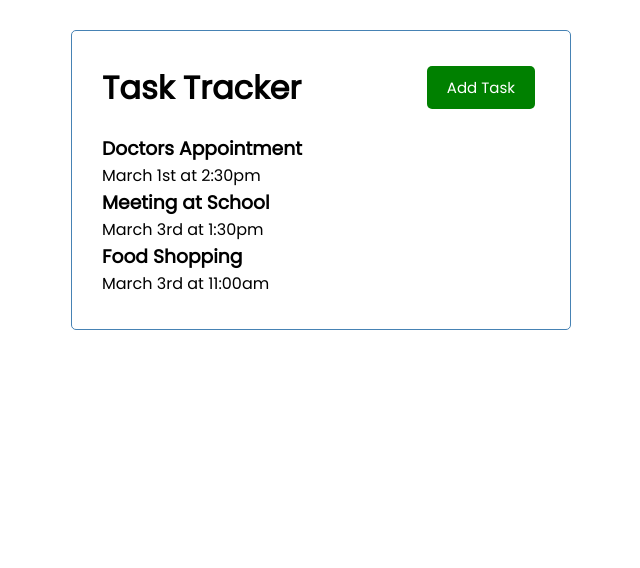
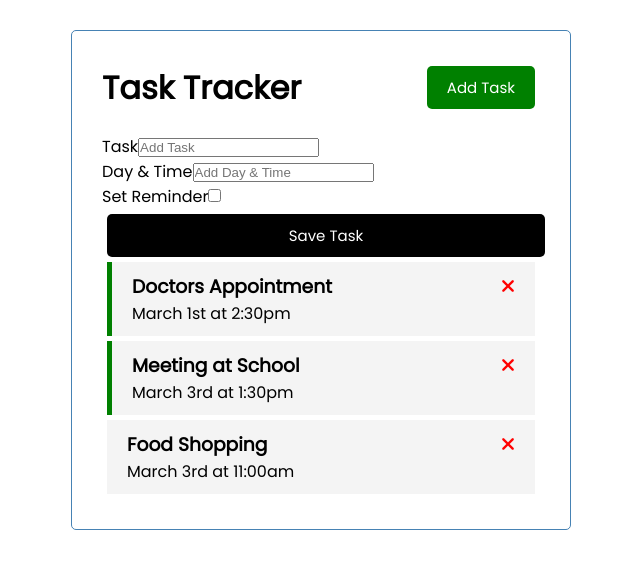
Before and after one commit to fordp86/vue-crash-2023, a Vue app: page / in a window 1280 px wide. Shown: the top 568 px of the page, without its empty margins (319-959 px from the left). Built offline with nearby package versions, Linux system fonts and the light colour scheme.

Commit message:
Completed Task Components
Completed Tasks and Task Components

```diff
--- a/public/index.html
+++ b/public/index.html
@@ -1,15 +1,26 @@
 <!DOCTYPE html>
 <html lang="">
   <head>
-    <meta charset="utf-8">
-    <meta http-equiv="X-UA-Compatible" content="IE=edge">
-    <meta name="viewport" content="width=device-width,initial-scale=1.0">
-    <link rel="icon" href="<%= BASE_URL %>favicon.ico">
+    <meta charset="utf-8" />
+    <meta http-equiv="X-UA-Compatible" content="IE=edge" />
+    <meta name="viewport" content="width=device-width,initial-scale=1.0" />
+    <link
+      rel="stylesheet"
+      href="https://cdnjs.cloudflare.com/ajax/libs/font-awesome/6.4.2/css/all.min.css"
+      integrity="sha512-z3gLpd7yknf1YoNbCzqRKc4qyor8gaKU1qmn+CShxbuBusANI9QpRohGBreCFkKxLhei6S9CQXFEbbKuqLg0DA=="
+      crossorigin="anonymous"
+      referrerpolicy="no-referrer"
+    />
+    <link rel="icon" href="<%= BASE_URL %>favicon.ico" />
     <title><%= htmlWebpackPlugin.options.title %></title>
   </head>
   <body>
     <noscript>
-      <strong>We're sorry but <%= htmlWebpackPlugin.options.title %> doesn't work properly without JavaScript enabled. Please enable it to continue.</strong>
+      <strong
+        >We're sorry but <%= htmlWebpackPlugin.options.title %> doesn't work
+        properly without JavaScript enabled. Please enable it to
+        continue.</strong
+      >
     </noscript>
     <div id="app"></div>
     <!-- built files will be auto injected -->
--- a/src/App.vue
+++ b/src/App.vue
@@ -1,24 +1,43 @@
 <template>
   <div class="container">
     <Header title="Task Tracker" />
-    <Tasks :tasks="tasks" />
+    <AddTask />
+    <Tasks
+      @toggle-reminder="toggleReminder"
+      @delete-task="deleteTask"
+      :tasks="tasks"
+    />
   </div>
 </template>
 
 <script>
 import Header from "./components/Header";
 import Tasks from "./components/Tasks";
+import AddTask from "./components/AddTask";
 
 export default {
   name: "App",
   components: {
     Header,
     Tasks,
+    AddTask,
   },
   data() {
     return {
       tasks: [],
     };
+  },
+  methods: {
+    deleteTask(id) {
+      if (confirm("Are you sure you want to delete?")) {
+        this.tasks = this.tasks.filter((task) => task.id !== id);
+      }
+    },
+    toggleReminder(id) {
+      this.tasks = this.tasks.map((task) =>
+        task.id === id ? { ...task, reminder: !task.reminder } : task
+      );
+    },
   },
   created() {
     this.tasks = [
--- /dev/null
+++ b/src/components/AddTask.vue
@@ -0,0 +1,29 @@
+<template>
+  <form @submit="onSubmit" class="add-form">
+    <div class="form-control">
+      <label>Task</label>
+      <input type="text" v-model="text" name="text" placeholder="Add Task" />
+    </div>
+    <div class="form-control">
+      <label>Day & Time</label>
+      <input
+        type="text"
+        v-model="day"
+        name="day"
+        placeholder="Add Day & Time"
+      />
+    </div>
+    <div class="form-control form-control-check">
+      <label>Set Reminder</label>
+      <input type="checkbox" v-model="reminder" name="reminder" />
+    </div>
+
+    <input type="submit" value="Save Task" class="btn btn-block" />
+  </form>
+</template>
+
+<script>
+export default {
+  name: "AddTask",
+};
+</script>
--- a/src/components/Task.vue
+++ b/src/components/Task.vue
@@ -1,6 +1,12 @@
 <template>
-  <div class="class">
-    <h3>{{ task.text }}</h3>
+  <div
+    @dblclick="$emit('toggle-reminder', task.id)"
+    :class="[task.reminder ? 'reminder' : '', 'task']"
+  >
+    <h3>
+      {{ task.text }}
+      <i @click="$emit('delete-task', task.id)" class="fas fa-times"></i>
+    </h3>
     <p>{{ task.day }}</p>
   </div>
 </template>
@@ -14,7 +20,7 @@
 };
 </script>
 
-<style>
+<style scope>
 .fas {
   color: red;
 }
--- a/src/components/Tasks.vue
+++ b/src/components/Tasks.vue
@@ -1,6 +1,10 @@
 <template>
   <div :key="task.id" v-for="task in tasks">
-    <Task :task="task" />
+    <Task
+      @toggle-reminder="$emit('toggle-reminder', task.id)"
+      @delete-task="$emit('delete-task', task.id)"
+      :task="task"
+    />
   </div>
 </template>
 
@@ -15,5 +19,6 @@
   components: {
     Task,
   },
+  emits: ["delete-task", "toggle-reminder"],
 };
 </script>
```
